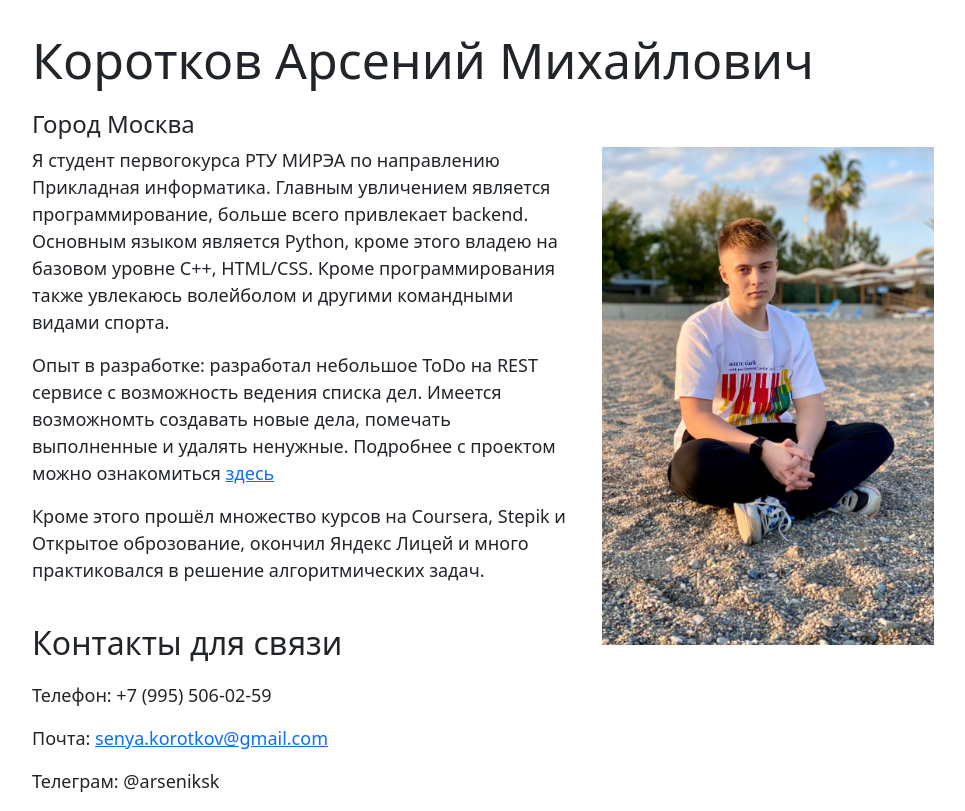
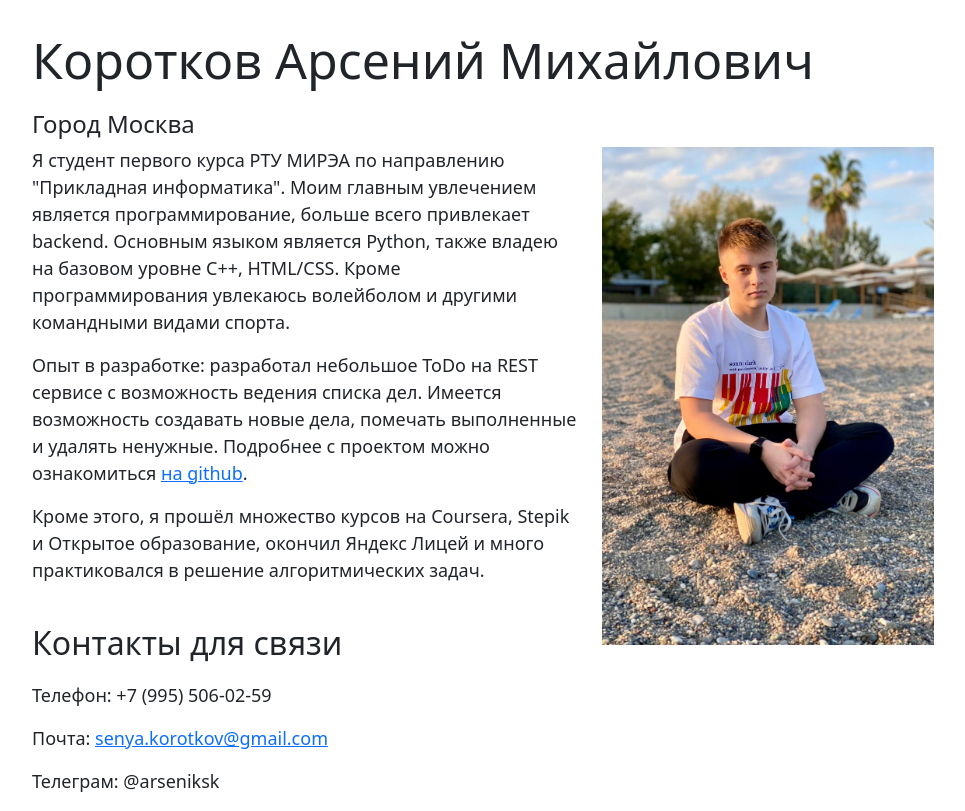
Before and after one commit to Arseniks/creative-task, a Django app: page / in a window 1280 px wide. Shown: the whole page, without its empty margins (50-1015 px from the left). Run offline with Django 3.2, Linux system fonts and the light colour scheme.

Commit message:
correction of grammatical errors

```diff
--- a/templates/pageaboutme.html
+++ b/templates/pageaboutme.html
@@ -41,15 +41,15 @@
       <div class="container">
         <div class="row">
             <div class="col-12 col-sm-12 col-md-6 col-lg-6 col-xl-6">
-                <p>Я студент первогокурса РТУ МИРЭА по направлению Прикладная информатика. Главным увличением является
-                    программирование, больше всего привлекает backend. Основным языком является Python, кроме этого
-                    владею на базовом уровне С++, HTML/CSS. Кроме программирования также увлекаюсь волейболом
+                <p>Я студент первого курса РТУ МИРЭА по направлению "Прикладная информатика". Моим главным увлечением является
+                    программирование, больше всего привлекает backend. Основным языком является Python, также
+                    владею на базовом уровне С++, HTML/CSS. Кроме программирования увлекаюсь волейболом
                     и другими командными видами спорта.</p>
                 <p>Опыт в разработке: разработал небольшое ToDo на REST сервисе c возможность ведения списка дел.
-                    Имеется возможномть создавать новые дела, помечать выполненные и удалять ненужные. Подробнее
-                    с проектом можно ознакомиться <a href="https://github.com/Arseniks/ToDo">здесь</a>
+                    Имеется возможность создавать новые дела, помечать выполненные и удалять ненужные. Подробнее
+                    с проектом можно ознакомиться <a href="https://github.com/Arseniks/ToDo">на github</a>.
                 </p>
-                <p>Кроме этого прошёл множество курсов на Coursera, Stepik и Открытое оброзование, окончил Яндекс Лицей
+                <p>Кроме этого, я прошёл множество курсов на Coursera, Stepik и Открытое образование, окончил Яндекс Лицей
                     и много практиковался в решение алгоритмических задач. </p>
                 <h2>Контакты для связи</h2>
                 <p>Телефон: +7 (995) 506-02-59</p>
```
